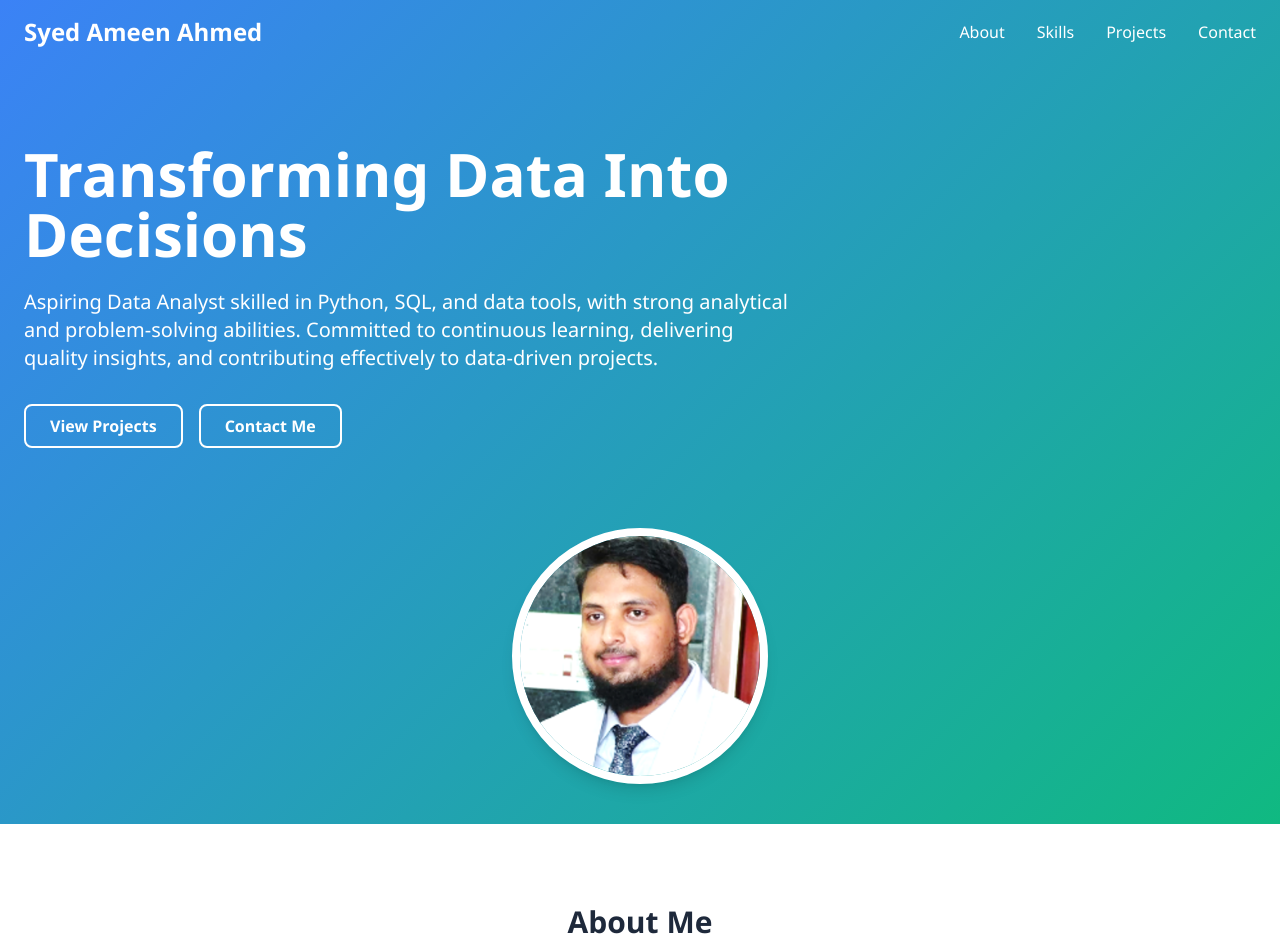
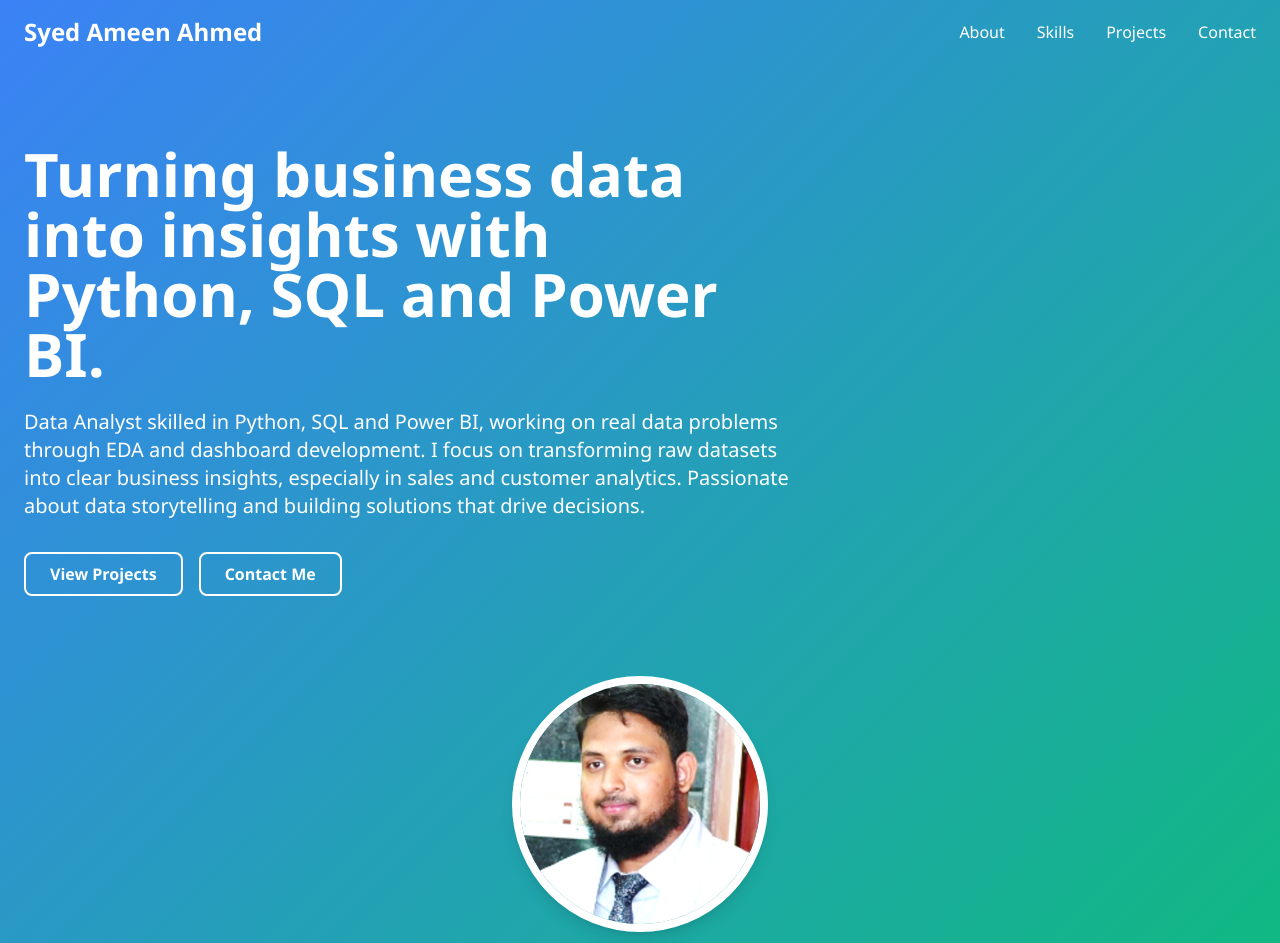
Before and after one commit to syedameen16/Portfolio, a plain HTML site: page index.html in a window 1280 px wide. Shown: the top 943 px of the page. Drawn offline with nearby package versions, Linux system fonts and the light colour scheme.

Commit message:
Update index.html

```diff
--- a/index.html
+++ b/index.html
@@ -146,8 +146,12 @@ html, body {
         <!-- Main Hero Content -->
         <div class="container mx-auto px-6 py-20">
             <div class="max-w-3xl">
-                <h1 class="text-4xl md:text-6xl font-bold mb-6">Transforming Data Into Decisions</h1>
-                <p class="text-xl mb-8">Aspiring Data Analyst skilled in Python, SQL, and data tools, with strong analytical and problem-solving abilities. Committed to continuous learning, delivering quality insights, and contributing effectively to data-driven projects.</p>
+                <h1 class="text-4xl md:text-6xl font-bold mb-6">Turning business data into insights with Python, SQL and Power BI.
+</h1>
+                <p class="text-xl mb-8">Data Analyst skilled in Python, SQL and Power BI, working on real data problems through EDA and dashboard development.
+I focus on transforming raw datasets into clear business insights, especially in sales and customer analytics.
+Passionate about data storytelling and building solutions that drive decisions.
+</p>
                 <div class="flex flex-wrap gap-4">
                     <a href="#projects"
                        class="border-2 border-white text-white px-6 py-2 rounded-lg font-semibold transition hover:bg-white hover:text-blue-600 hover:border-gray-300">
```
